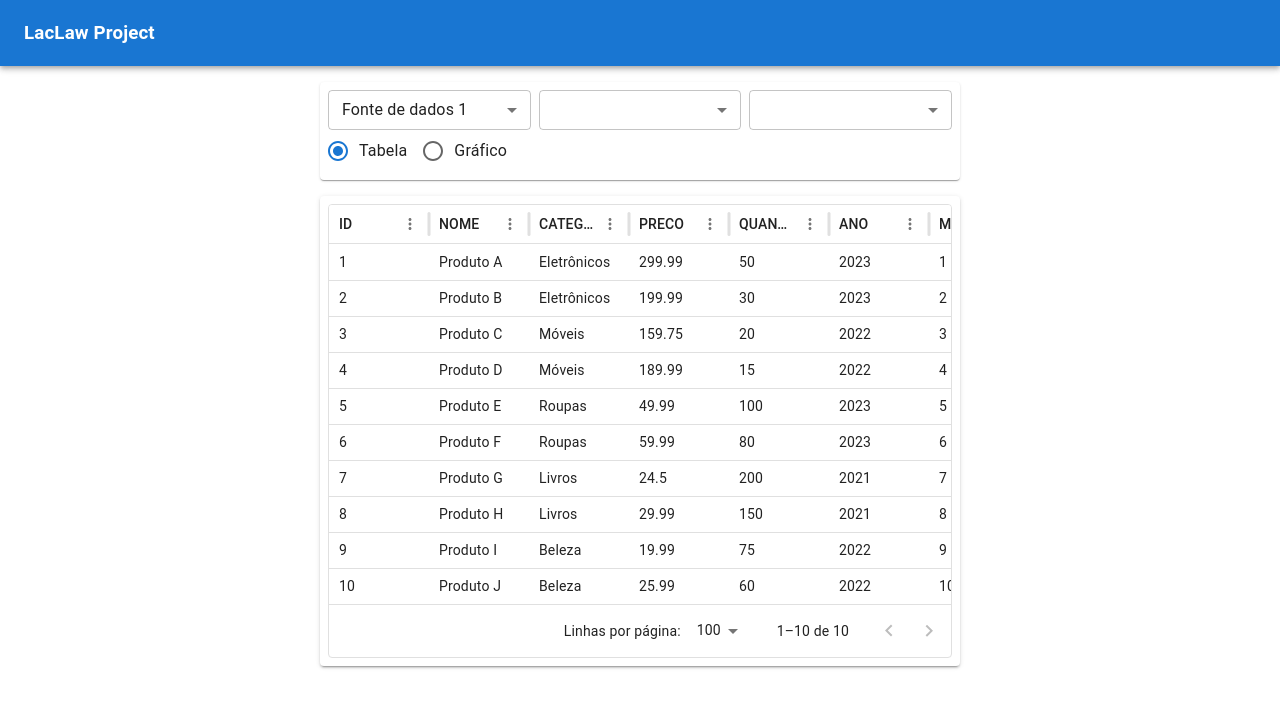
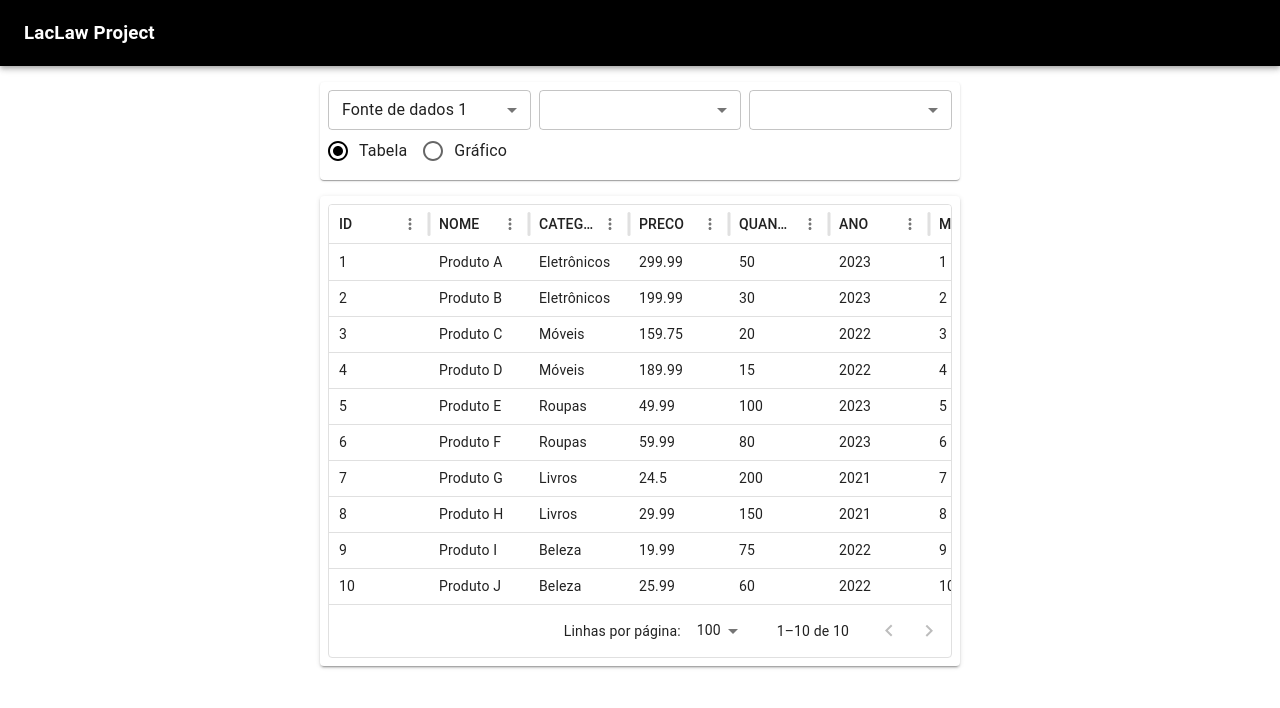
Before and after one commit to heltonfv/react-data-processing, a React (Create React App) app: page / in a window 1280 px wide. Shown: the top 708 px of the page. Built offline with nearby package versions, Linux system fonts and the light colour scheme.

Commit message:
create theme for project

```diff
--- a/src/index.tsx
+++ b/src/index.tsx
@@ -3,13 +3,17 @@
 import './index.css';
 import App from './App';
 import reportWebVitals from './reportWebVitals';
+import { ThemeProvider } from '@emotion/react';
+import theme from './theme';
 
 const root = ReactDOM.createRoot(
   document.getElementById('root') as HTMLElement
 );
 root.render(
   <React.StrictMode>
-    <App />
+    <ThemeProvider theme={theme}>
+      <App />
+    </ThemeProvider>
   </React.StrictMode>
 );
 
--- /dev/null
+++ b/src/theme.js
@@ -0,0 +1,14 @@
+import { createTheme } from '@mui/material/styles';
+
+const theme = createTheme({
+  palette: {
+    primary: {
+      main: '#000000',
+    },
+    secondary: {
+      main: '#b8b4b4'
+    }
+  },
+});
+
+export default theme;
```
